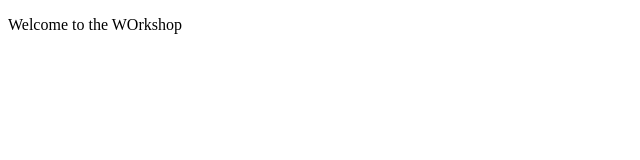
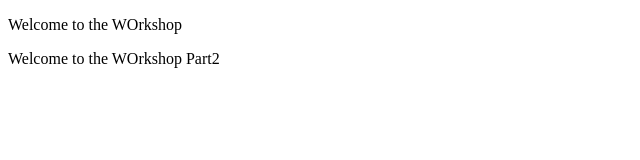
Before and after one commit to kuranges1229/vscode, a plain HTML site: page index.html in a window 1280 px wide. Shown: the whole page, without its empty margins (0-640 px from the left). Drawn offline with Linux system fonts and the light colour scheme.

Commit message:
Update index.html

```diff
--- a/index.html
+++ b/index.html
@@ -7,5 +7,6 @@
   </head>
   <body>
     <p>Welcome to the WOrkshop</p>
+    <p>Welcome to the WOrkshop Part2</p>
   </body>
 </html>
```
